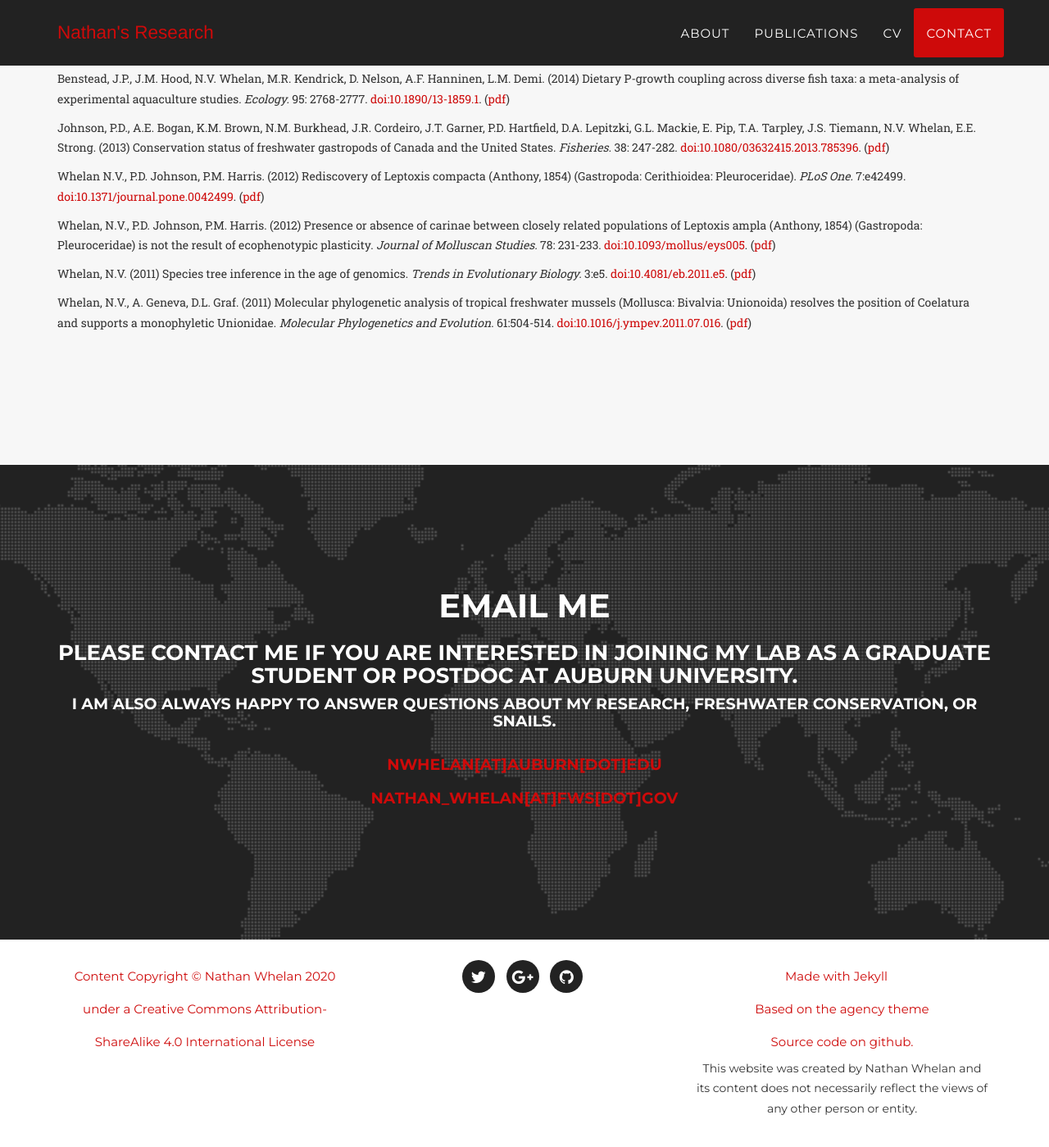
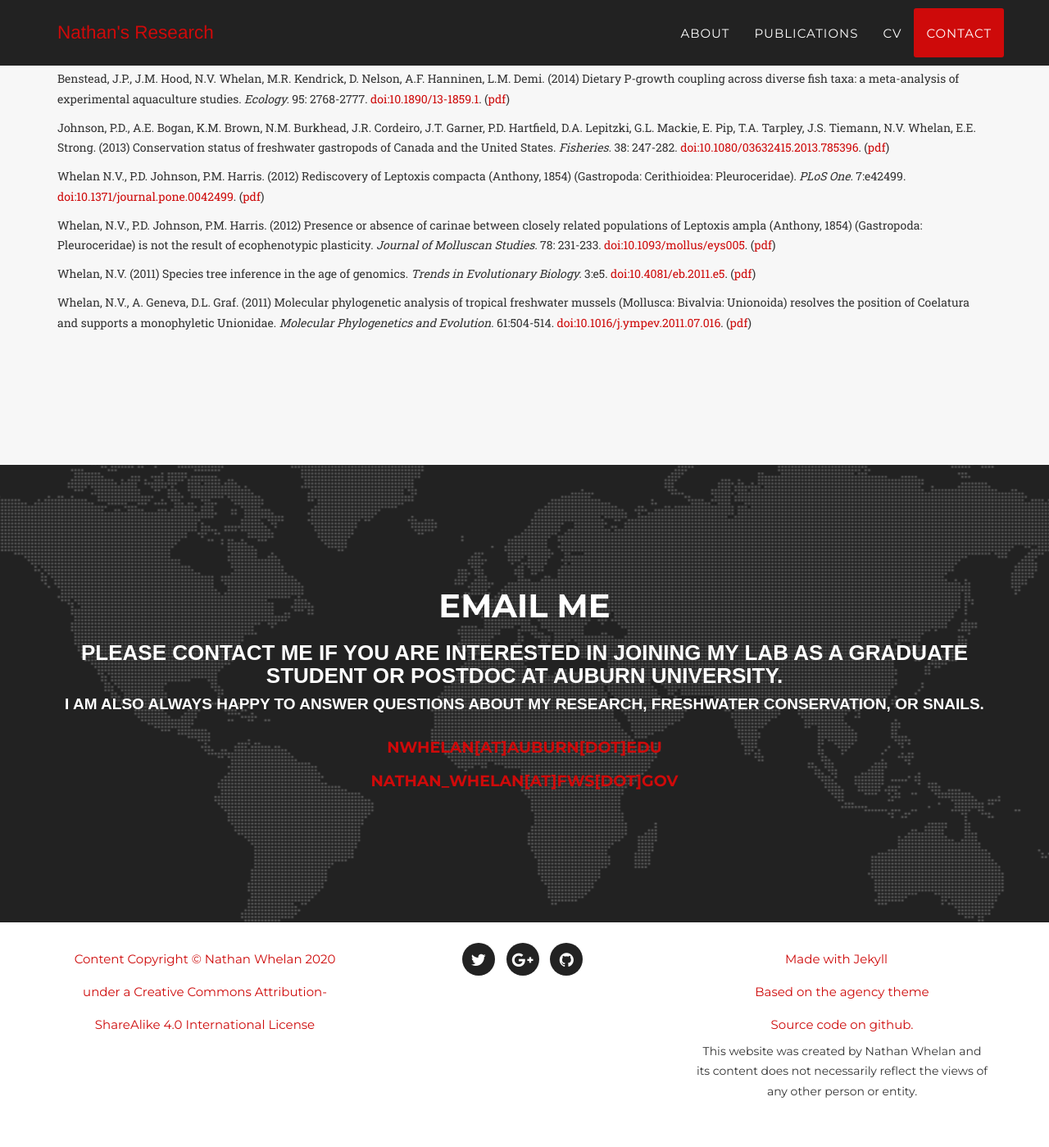
Before and after one commit to NathanWhelan/nathanwhelan.github.io, a Jekyll site: the page built from index.html, in a window 1280 px wide and 1400 px high, scrolled down 4592 px. Shown: the whole window at 82% size. Built offline with Jekyll 4.4.1, drawn with Linux system fonts in a browser that asks for light colours; some web fonts are replaced.

Commit message:
Update agency.css

```diff
--- a/_includes/css/agency.css
+++ b/_includes/css/agency.css
@@ -669,7 +669,7 @@ section#contact .section-heading {
 
 section#contact .section-explanation {
     color: #fff;
-    font-family Arial, Helvetica, sans-serif;
+    font-family: Arial, Helvetica, sans-serif;
 }
 
 section#contact .form-group {
```
